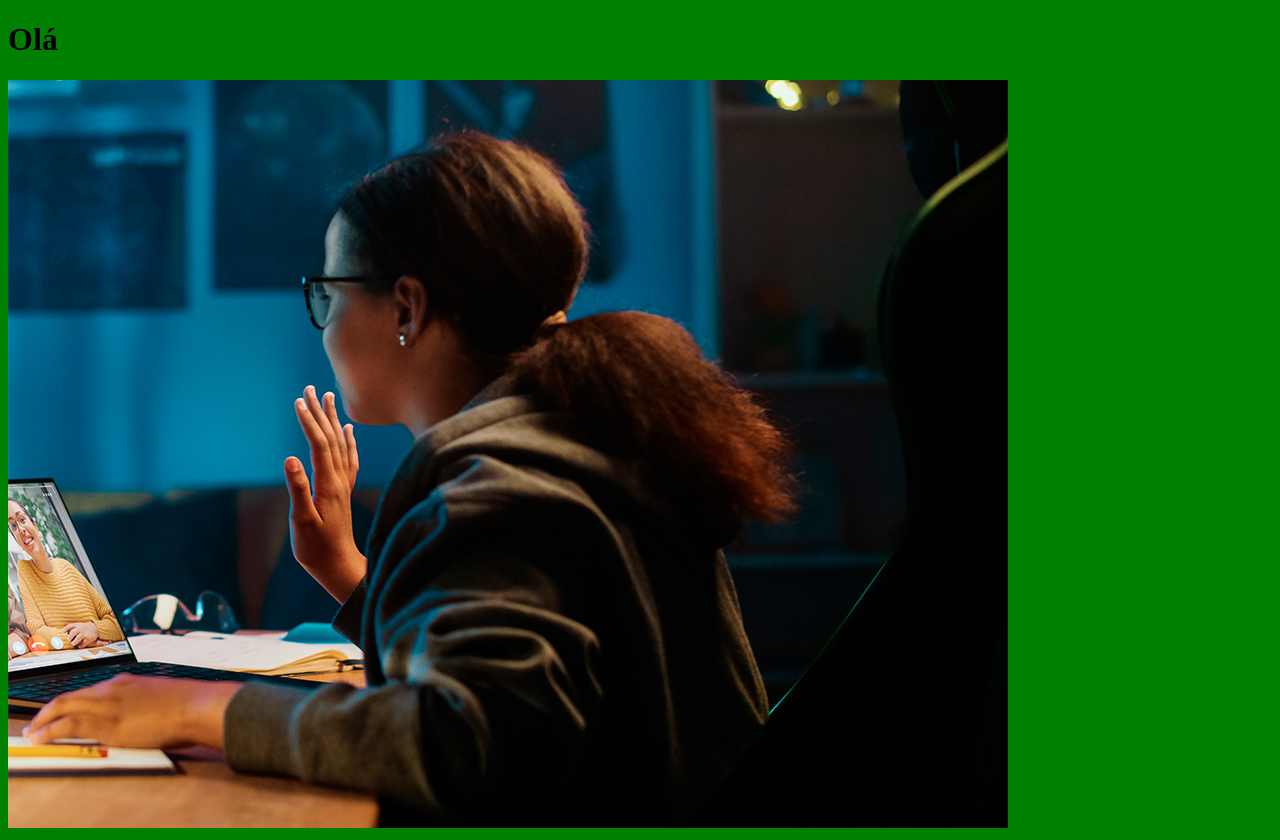
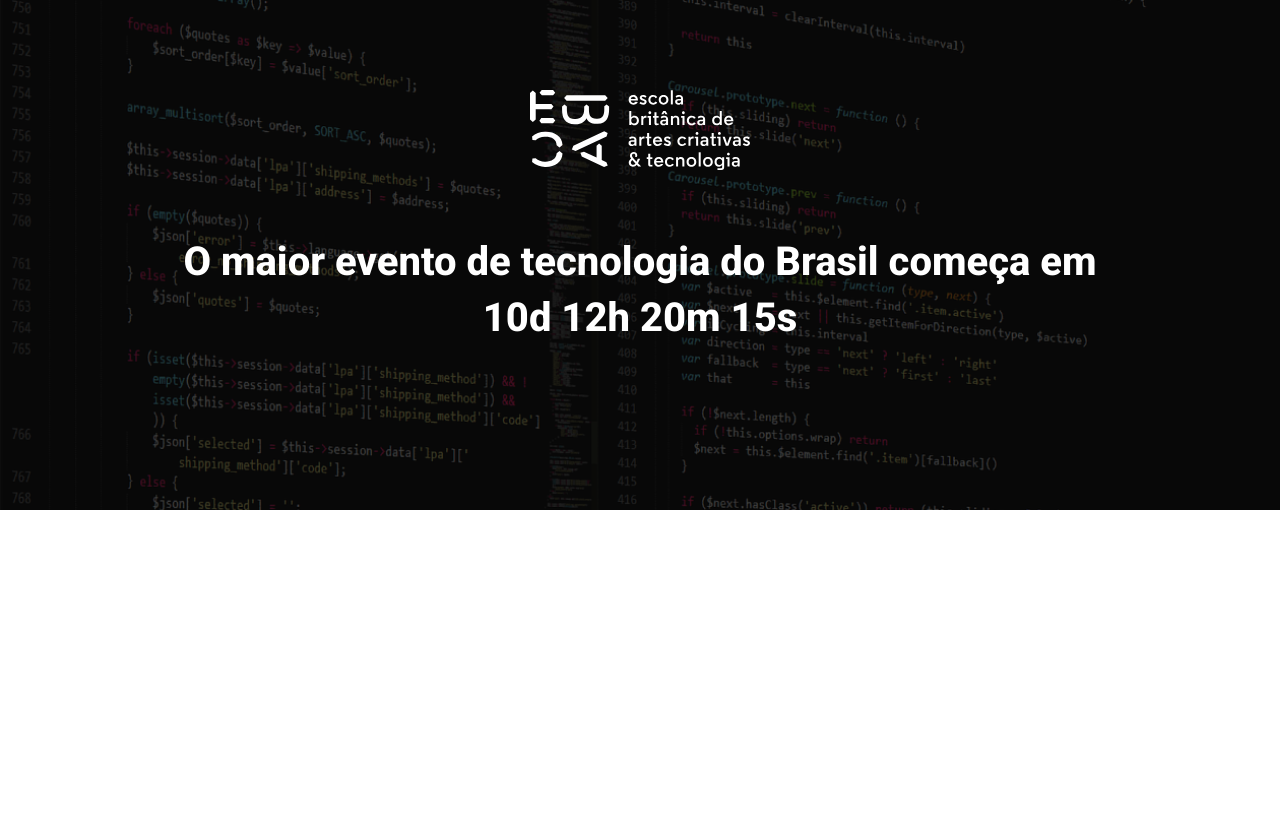
Before and after one commit to JayfckZ/tech_talk, a website built with Parcel: page src/index.html in a window 1280 px wide. After the commit the page ends 800 px from the top, so only its background shows below. Built offline with nearby package versions, Linux system fonts and the light colour scheme.

Commit message:
criando o hero

```diff
--- a/package.json
+++ b/package.json
@@ -4,7 +4,7 @@
   "description": "",
   "main": "index.js",
   "scripts": {
-    "dev": "parcel src/index.html src/styles/main.scss src/scripts/main.js",
+    "dev": "parcel src/index.html src/styles/*.scss src/scripts/main.js",
     "test": "echo \"Error: no test specified\" && exit 1"
   },
   "keywords": [],
--- a/src/index.html
+++ b/src/index.html
@@ -3,12 +3,21 @@
 <head>
     <meta charset="UTF-8">
     <meta name="viewport" content="width=device-width, initial-scale=1.0">
-    <title>Talk</title>
+    <title>EBAC Tech Talks</title>
+    <link rel="preconnect" href="https://fonts.googleapis.com">
+    <link rel="preconnect" href="https://fonts.gstatic.com" crossorigin>
+    <link href="https://fonts.googleapis.com/css2?family=Roboto:wght@400;700;800&display=swap" rel="stylesheet">
     <link rel="stylesheet" href="./styles/main.scss">
 </head>
 <body>
-    <h1>Olá</h1>
-    <img src="./images/backend.png" alt="">
+    <header class="hero">
+        <div class="container">
+            <img class="hero__logo" src="./images/ebac_logo.svg" alt="EBAC">
+            <p class="hero__text">
+                O maior evento de tecnologia do Brasil começa em 10d 12h 20m 15s
+            </p>
+        </div>
+    </header>
 
     <script src="./scripts/main.js"></script>
 </body>
--- /dev/null
+++ b/src/styles/_hero.scss
@@ -0,0 +1,49 @@
+.hero{
+    padding: 90px 0 100px;
+    background-image: url(../images/fundo.png);
+    background-repeat: no-repeat;
+    background-size: cover;
+    position: relative;
+
+    .container{
+        position: relative;
+    }
+
+    &::before{
+        position: absolute;
+        top: 0;
+        left: 0;
+        width: 100%;
+        height: 100%;
+        background-color: rgba(#000, .7);
+        content: '';
+    }
+
+    &__logo{
+        display: block;
+        margin: 0 auto;
+        height: 80px;
+    }
+
+    &__text{
+        padding: 64px 0;
+        font-size: 40px;
+        line-height: 56px;
+        font-weight: 800;
+        text-align: center;
+    }
+
+    @media (max-width: 640px){
+        padding: 40px 0;
+
+        &__logo{
+            height: 40px;
+        }
+
+        &__text{
+            font-size: 22px;
+            line-height: 24px;
+            margin: 24px 0;
+        }
+    }
+}
--- a/src/styles/main.scss
+++ b/src/styles/main.scss
@@ -1,3 +1,23 @@
-body{
-    background-color: green;
+@use 'hero';
+
+*{
+    margin: 0;
+    padding: 0;
+    box-sizing: border-box;
+    font-family: Roboto, sans-serif;
+    color: #fff;
 }
+
+.container{
+    max-width: 960px;
+    width: 100%;
+    margin: 0 auto;
+
+    @media (max-width: 640px){
+        max-width: 80%;
+    }
+
+    @media (max-width: 1024px){
+        max-width: 90%;
+    }
+}
```
